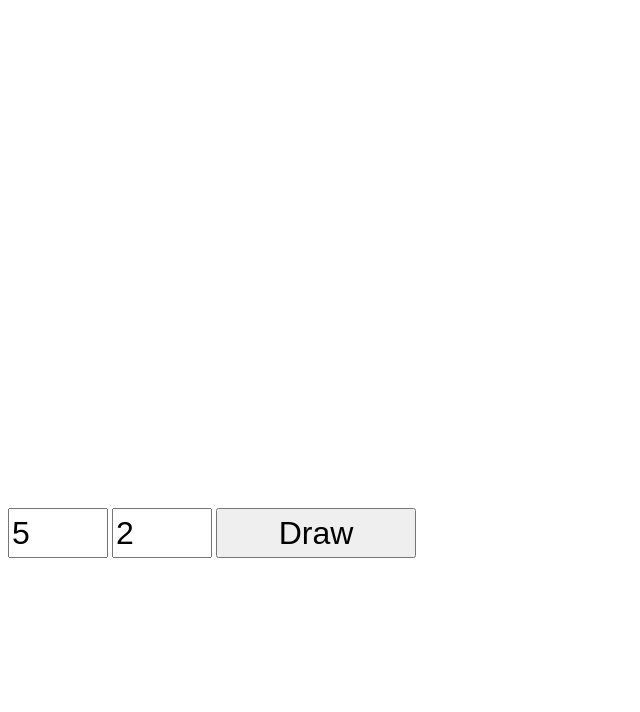
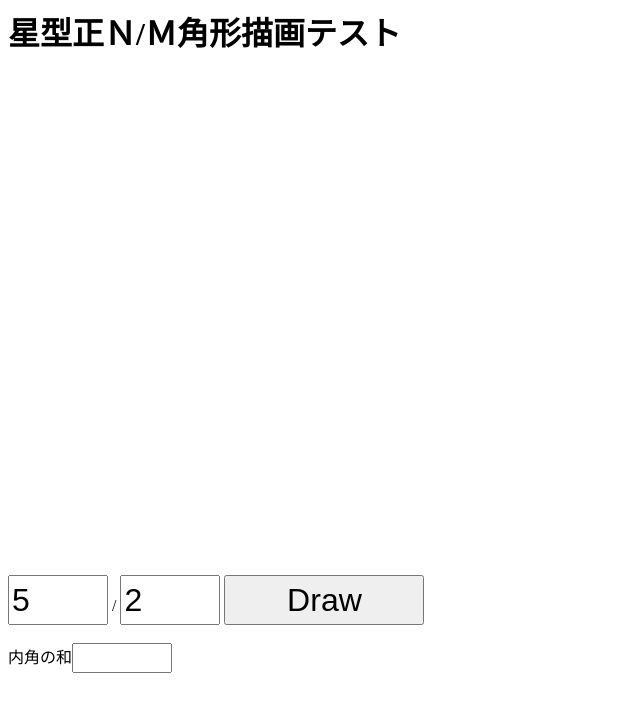
Before and after one commit to izowo/webtest.github.io, a plain HTML site: page index.html in a window 1280 px wide. Shown: the whole page, without its empty margins (0-640 px from the left). Drawn offline with nearby package versions, Linux system fonts and the light colour scheme.

Commit message:
Add files via upload

```diff
--- a/aka.js
+++ b/aka.js
@@ -94,6 +94,7 @@ var pol=Number(document.fm.A.value)
 var r=csWidth-10
 var step=Number(document.fm.B.value)
 var graphData = [];
+document.fm.C.value = 180*pol-360*step
 
 for (i = 0; i < pol; i++) {
 	P = r/2
--- a/index.html
+++ b/index.html
@@ -1,5 +1,6 @@
-
+<head><title>星型正Ｎ/Ｍ角形描画テスト</title></head>
 <body>
+<h1>星型正Ｎ/Ｍ角形描画テスト</h1>
 
 <canvas id="myCanvas" width="500" height="500"></canvas>
 <link rel=“stylesheet” href=“aka.css”>
@@ -7,9 +8,10 @@
 <script src="aka.js"></script>
 
 <FORM name="fm">
-  <INPUT type="number" name="A" value="5" style="width:100px;height:50px;font-size:2em;">
+  <INPUT type="number" name="A" value="5" style="width:100px;height:50px;font-size:2em;"> /
   <INPUT type="number" name="B" value="2" style="width:100px;height:50px;font-size:2em;">
-  <INPUT type="button" value="Draw" onclick="Add()"style="width:200px;height:50px;font-size:2em;">
+  <INPUT type="button" value="Draw" onclick="Add()"style="width:200px;height:50px;font-size:2em;"><br><br>
+  内角の和<INPUT type="number" name="C" value="" style="width:100px;height:30px;font-size:1em;">
 </FORM>
 
 
```
